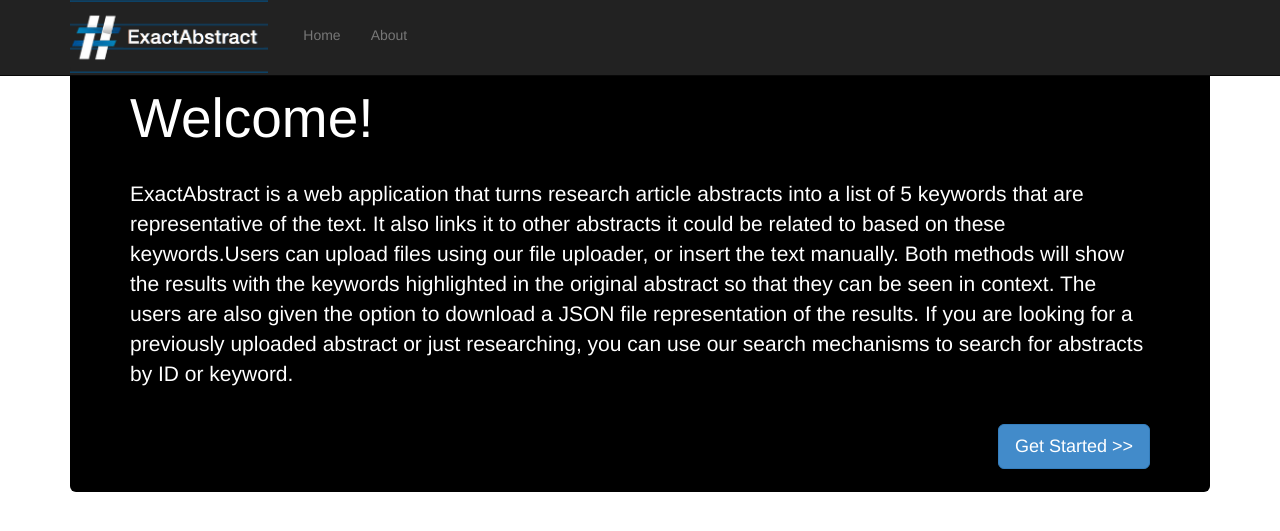
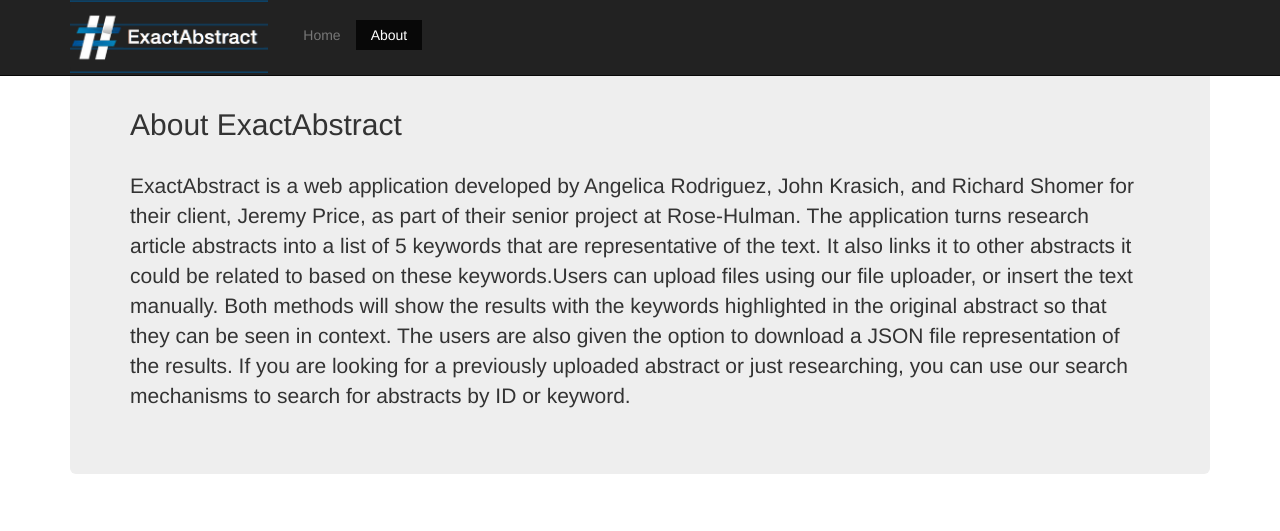
Before and after one commit to jeremyprice/Team4, a Flask app: page /about in a window 1280 px wide. Shown: the top 531 px of the page. Run offline with Flask 2, Linux system fonts and the light colour scheme; some libraries are stand-ins or nearby versions.

Commit message:
Finished about page, corrected nav bar, improved parallax on homepage

```diff
--- /dev/null
+++ b/src/static/js/about_handler.js
@@ -0,0 +1,11 @@
+/**
+ * Created by rodriga on 5/2/2015.
+ */
+$(function () {
+
+    $('#nav_list').on('click', 'li', function () {
+        $('.nav_list li.active').removeClass('active');
+        $(this).addClass('active');
+    });
+    $("#about_nav").click();
+});
--- a/src/templates/about.html
+++ b/src/templates/about.html
@@ -3,28 +3,29 @@
 {% block content %}
 
 <div class="container theme-showcase" role="main">
-    <div class="jumbotron" style="background-color: #000000">
+    <div class="jumbotron">
+        <br>
         <br>
 
-        <div style="color: #FFF">
-        <h1 >Welcome!</h1>
+        <h2>About ExactAbstract</h2>
         <br>
 
-        <p>ExactAbstract is a web application that turns research article abstracts into a list of 5 keywords that are
+        <p>ExactAbstract is a web application developed by Angelica Rodriguez, John Krasich, and Richard Shomer for
+            their client, Jeremy Price, as part of their senior project at Rose-Hulman.
+
+            The application turns research article
+            abstracts into a list of 5 keywords that are
             representative of the text. It also links it to other abstracts it could be related to based on these
             keywords.Users can upload files using our file uploader, or insert the text manually. Both methods will show
             the results with the keywords highlighted in the original abstract so that they can be seen in context. The
             users are also given the option to download a JSON file representation of the results. If you are looking
             for a previously uploaded abstract or just researching, you can use our search mechanisms to search for
             abstracts by ID or keyword. </p>
-
-            <br>
-            <a href="/" class="btn btn-lg btn-primary" style="float:right">Get Started >></a>
-            <br>
-</div>
-
     </div>
 
 </div>
 
+</div>
+
+<script src="/static/js/about_handler.js"></script>
 {% endblock %}
--- a/src/templates/base.html
+++ b/src/templates/base.html
@@ -27,7 +27,7 @@
             <a class="navbar-logo" href="/"><img src="/static/img/logo.png" height="73"></a>
             <ul id="nav_list" name = "nav_list" class="nav navbar-nav">
             <li id="home_nav" name="home_nav"><a href="/">Home</a></li>
-            <li><a href="/about">About</a></li>
+            <li id="about_nav" name="about_nav"><a href="/about">About</a></li>
           </ul>
         </div>
     </div>
```
Also changed, not shown: src/static/js/homepage_handler.js (+0 -19 lines), src/templates/index.html (+7 -17 lines), src/static/img/download.png (added).
